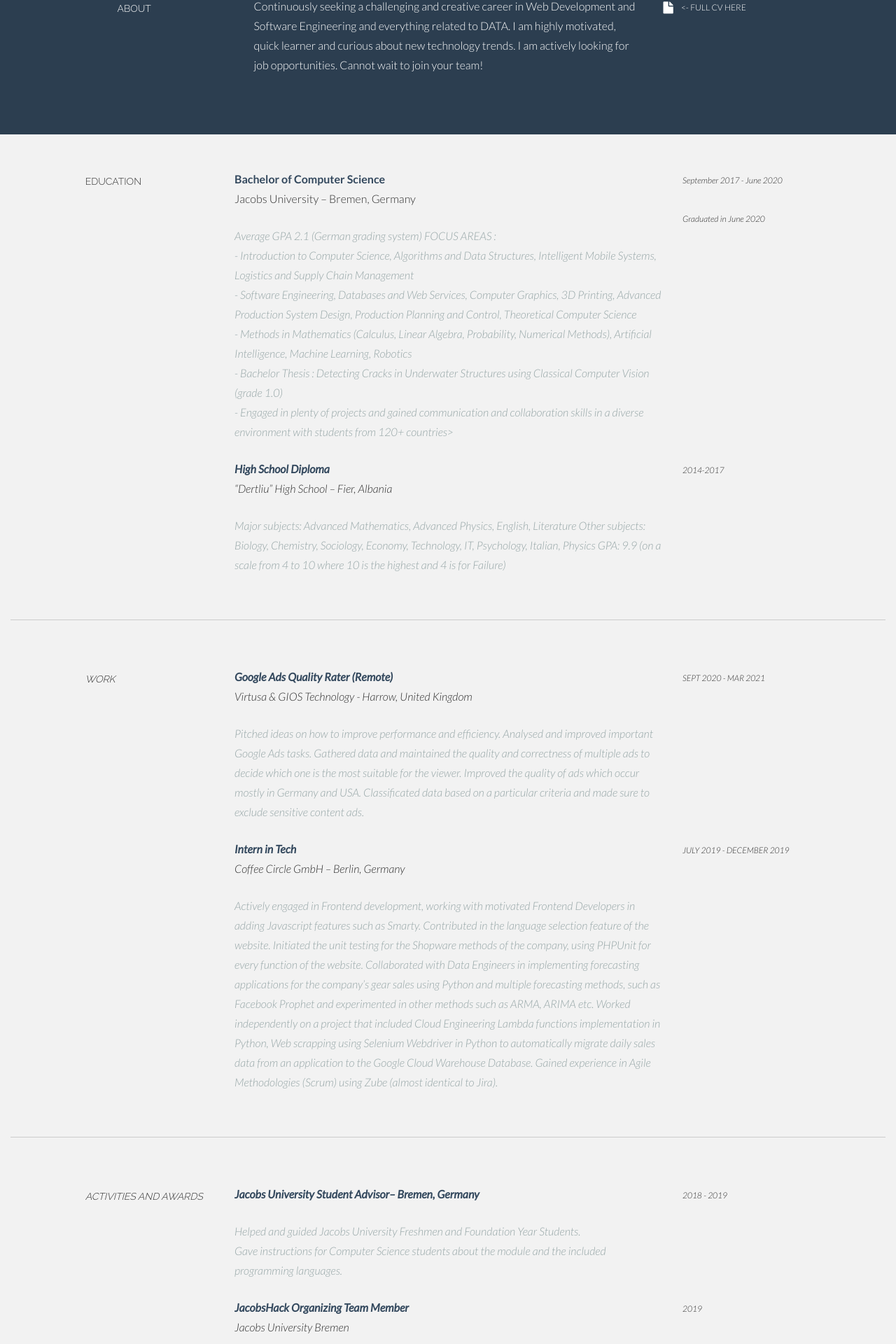
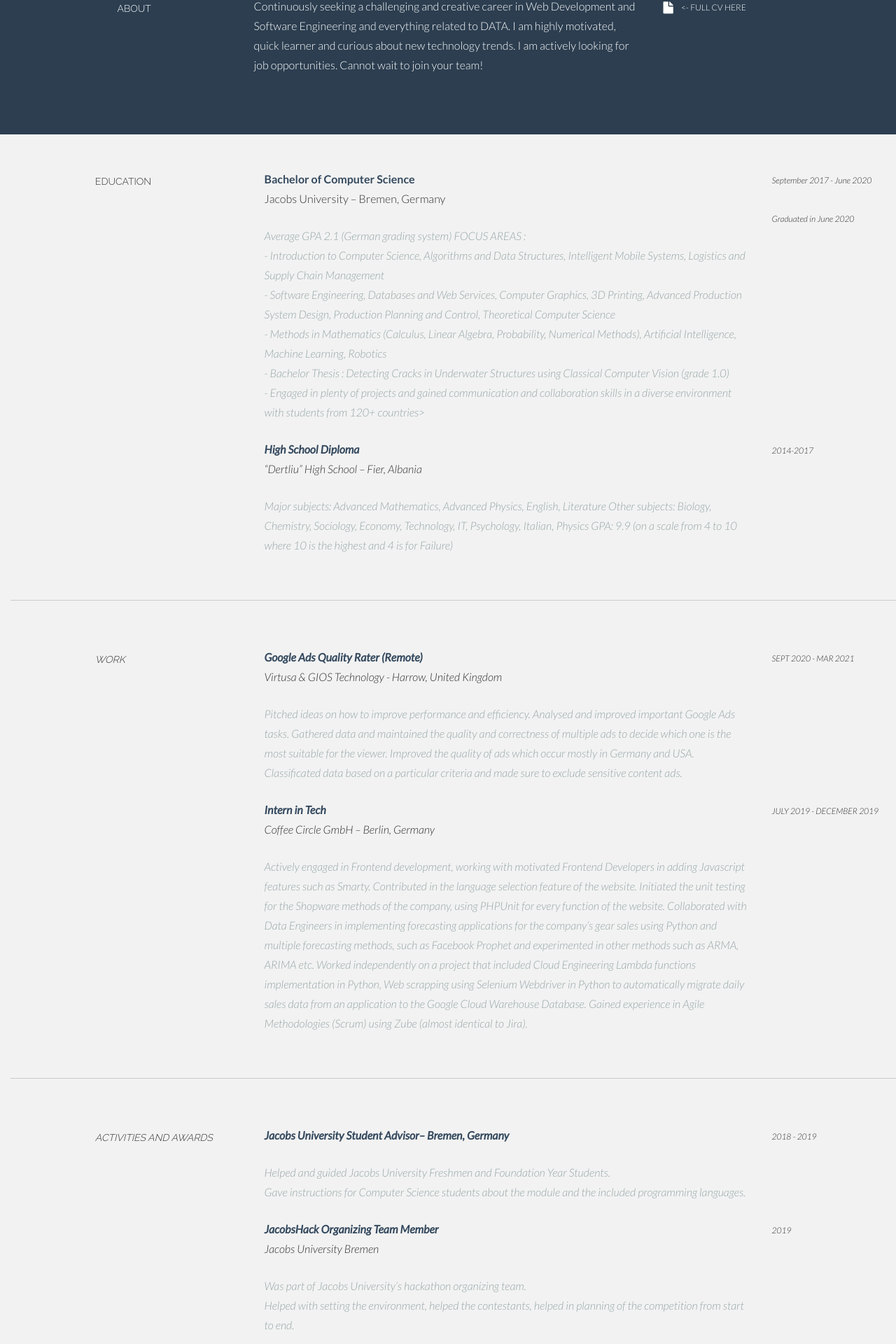
Before and after one commit to csfailure/personalwebsite, a PHP site: page / in a window 1280 px wide; the page is wider, and only the part inside the window is pictured. Shown: the part 625-2545 px from the top of that part at 70% size. Run offline with PHP 8.4, Linux system fonts and the light colour scheme.

Commit message:
width change

```diff
--- a/assets/css/main.css
+++ b/assets/css/main.css
@@ -252,7 +252,7 @@
 
 .desc {
 	padding-top: 50px;
-	max-width: 7000px
+	min-width: 1450px
 }
 
 .desc p {
```
